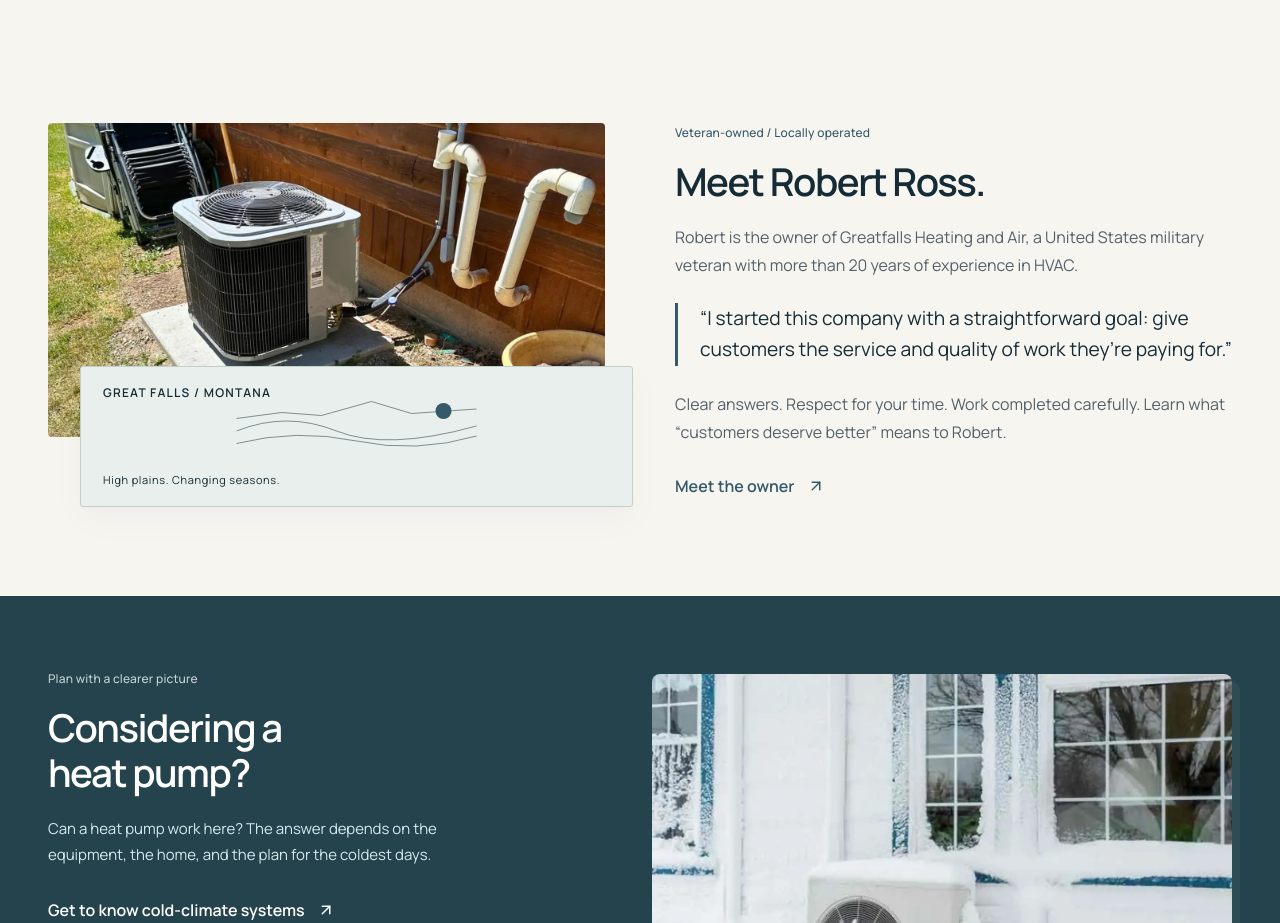
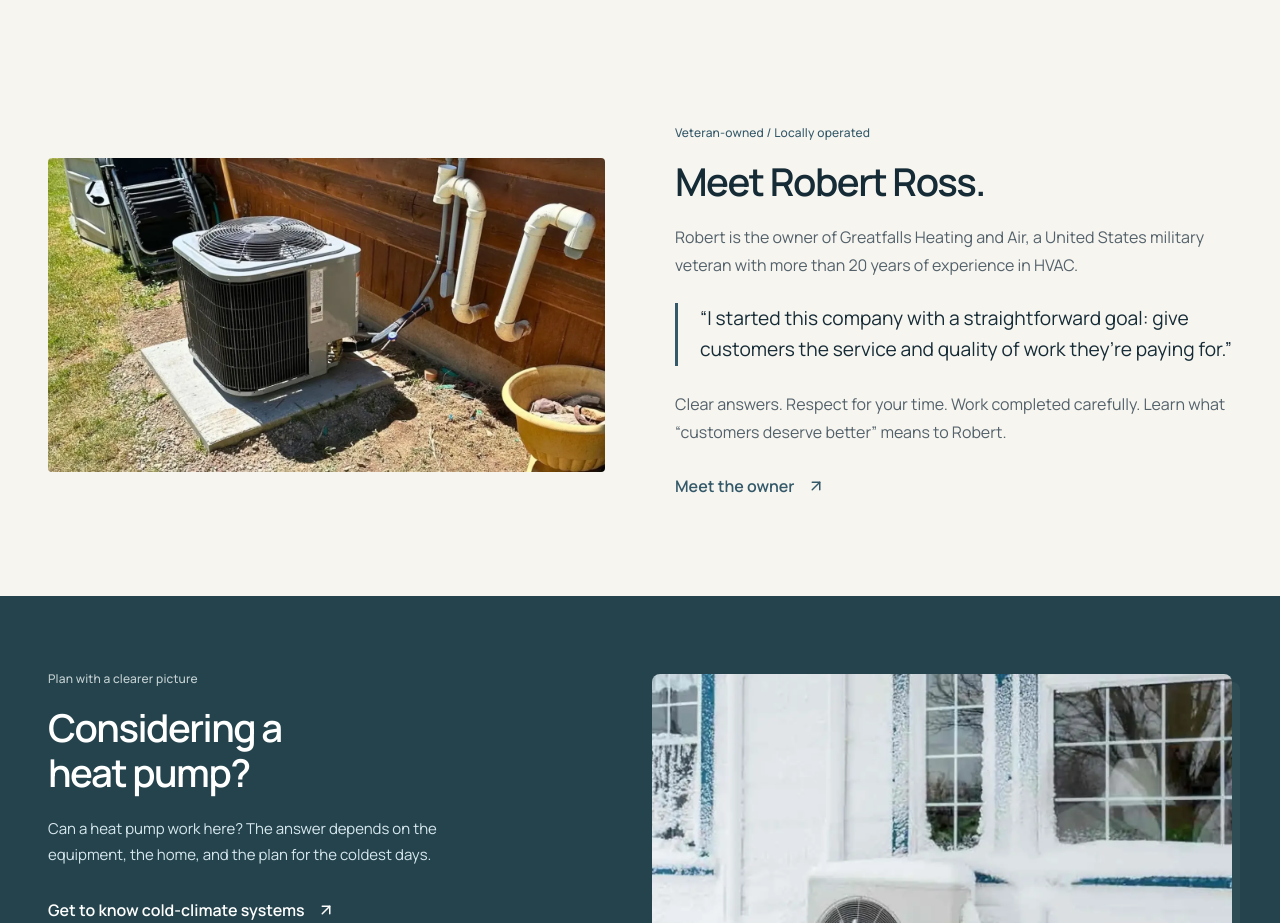
Before and after one commit to triggsmt67-cmd/GreatFalls_Heating_Air, a Next.js app: page / in a window 1280 px wide. Shown: the part 1820-2743 px from the top of the page. Built offline with nearby package versions, Linux system fonts and the light colour scheme; no server answers.

Commit message:
Remove decorative graphic from homepage owner section

```diff
--- a/src/app/home.module.css
+++ b/src/app/home.module.css
@@ -194,9 +194,8 @@
   line-height: 1.5;
 }
 
-.page :global(.climate-art) {
-  background: #e9efec;
-  border-color: #c3cfc9;
+.page :global(.local-visual) {
+  padding-bottom: 0;
 }
 
 .page :global(.region-list dt) {
--- a/src/app/page.tsx
+++ b/src/app/page.tsx
@@ -170,17 +170,6 @@ export default function HomePage() {
             alt="Outdoor central air conditioner on a concrete pad beside a home, wood fence, and exterior utility piping."
             sizes="(max-width: 900px) 100vw, 55vw"
           />
-          <div className="climate-art" aria-hidden="true">
-            <span className="climate-place">GREAT FALLS / MONTANA</span>
-            <svg viewBox="0 0 480 120" fill="none">
-              <path d="M0 62Q100 22 200 62T480 52M0 87Q120 57 240 82T480 72" />
-              <path d="m0 37 90-12 80 6 100-28 80 24 130-9" />
-              <circle cx="414" cy="22" r="16" />
-            </svg>
-            <span className="climate-caption">
-              High plains. Changing seasons.
-            </span>
-          </div>
         </div>
         <div>
           <p className="eyebrow">Veteran-owned / Locally operated</p>
```
Also changed, not shown: 1 other file (tests, documents, lock files or other folders).
